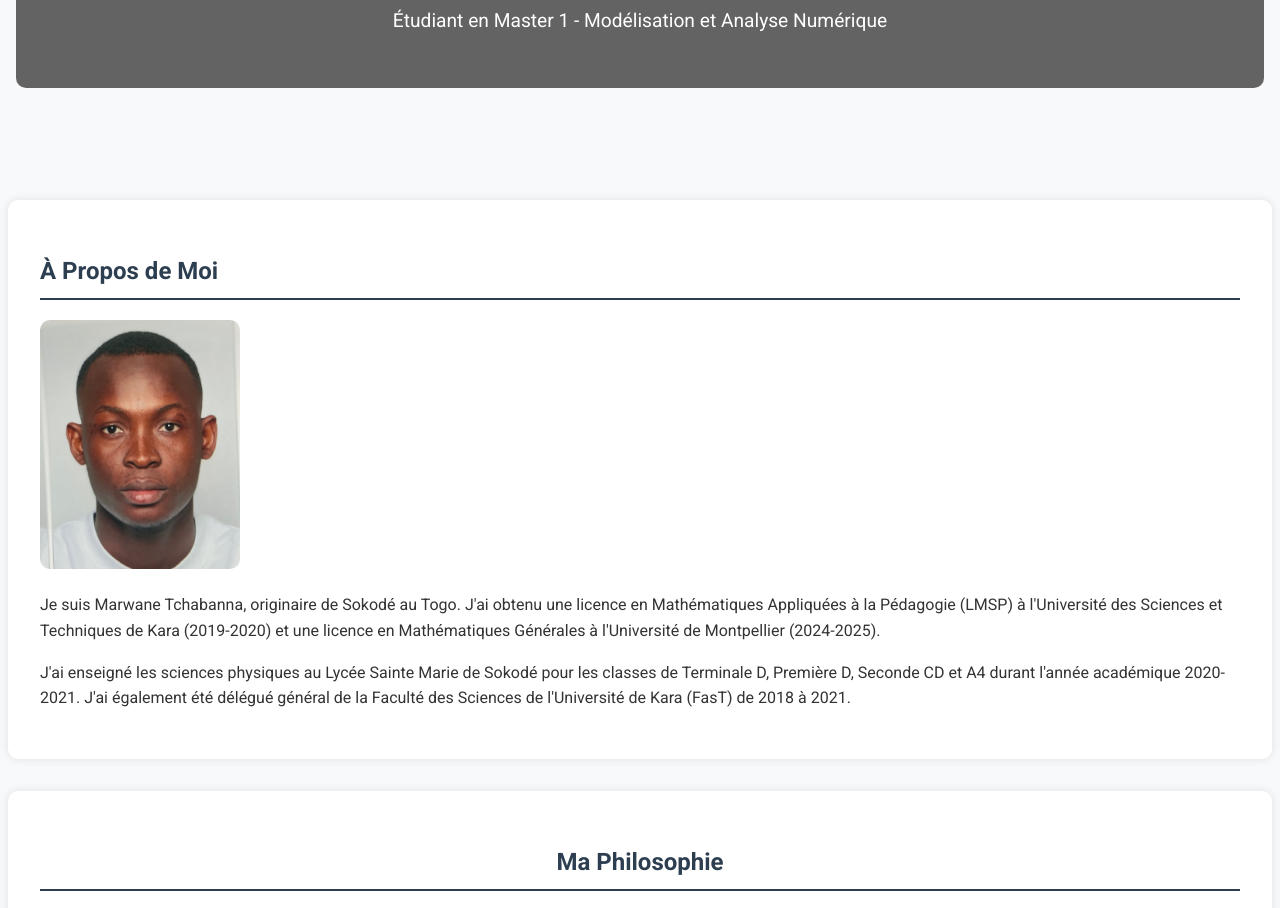
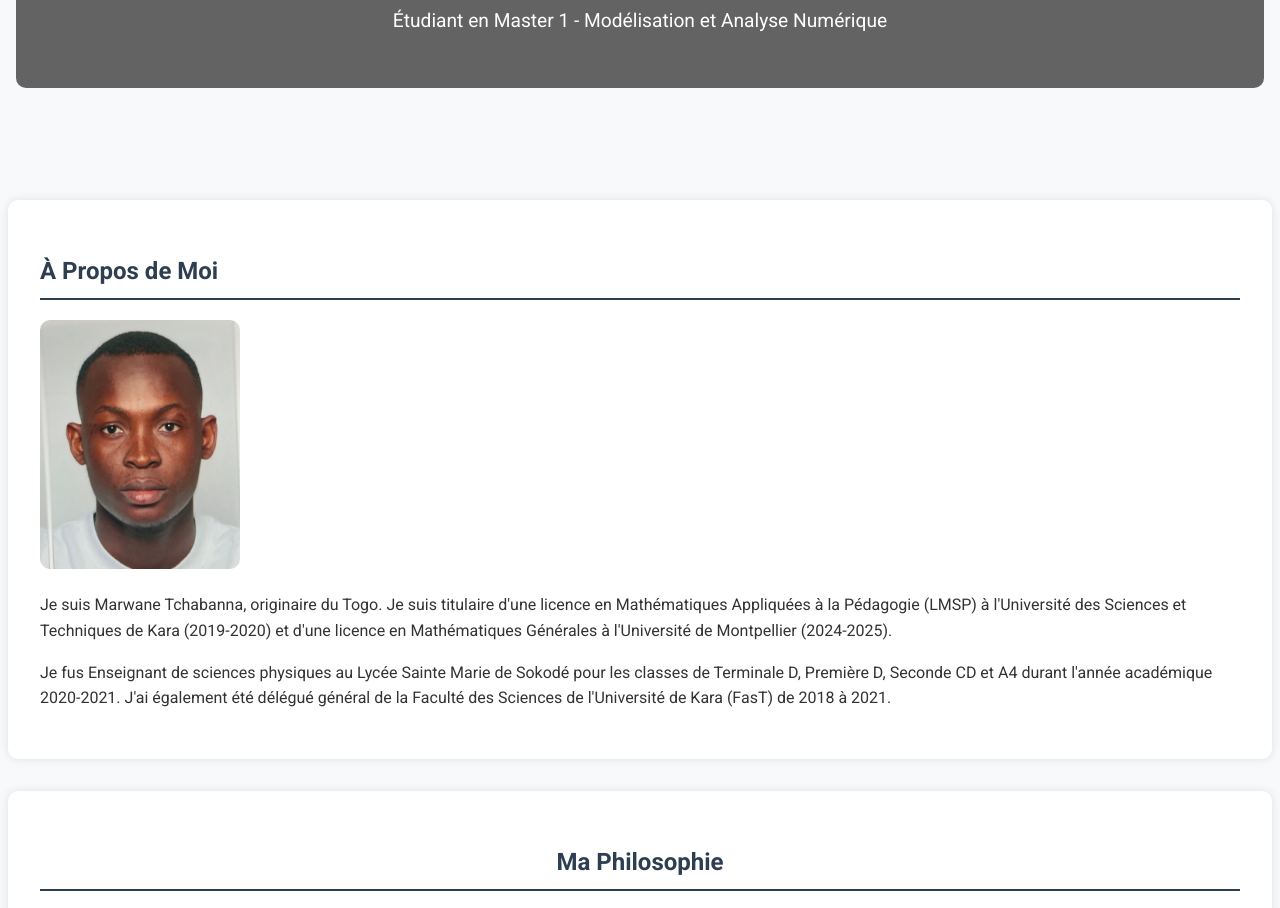
Before and after one commit to danladi-boop/tchabanna-academic-portfolio, a plain HTML site: page index.html in a window 1280 px wide. Shown: the part 189-1097 px from the top of the page. Drawn offline with Linux system fonts and the light colour scheme.

Commit message:
Update index.html

```diff
--- a/index.html
+++ b/index.html
@@ -22,10 +22,10 @@
                 <!-- Photo de profil réduite -->
                 <img src="image/profile_pic.jpg" alt="Marwane Tchabanna" class="profile-pic" width="200">
                 <p>
-                    Je suis Marwane Tchabanna, originaire de Sokodé au Togo. J'ai obtenu une licence en Mathématiques Appliquées à la Pédagogie (LMSP) à l'Université des Sciences et Techniques de Kara (2019-2020) et une licence en Mathématiques Générales à l'Université de Montpellier (2024-2025).
+                    Je suis Marwane Tchabanna, originaire du Togo. Je suis titulaire d'une licence en Mathématiques Appliquées à la Pédagogie (LMSP) à l'Université des Sciences et Techniques de Kara (2019-2020) et d'une licence en Mathématiques Générales à l'Université de Montpellier (2024-2025).
                 </p>
                 <p>
-                    J'ai enseigné les sciences physiques au Lycée Sainte Marie de Sokodé pour les classes de Terminale D, Première D, Seconde CD et A4 durant l'année académique 2020-2021. J'ai également été délégué général de la Faculté des Sciences de l'Université de Kara (FasT) de 2018 à 2021.
+                     Je fus Enseignant de sciences physiques au Lycée Sainte Marie de Sokodé pour les classes de Terminale D, Première D, Seconde CD et A4 durant l'année académique 2020-2021. J'ai également été délégué général de la Faculté des Sciences de l'Université de Kara (FasT) de 2018 à 2021.
                 </p>
             </div>
         </section>
```
